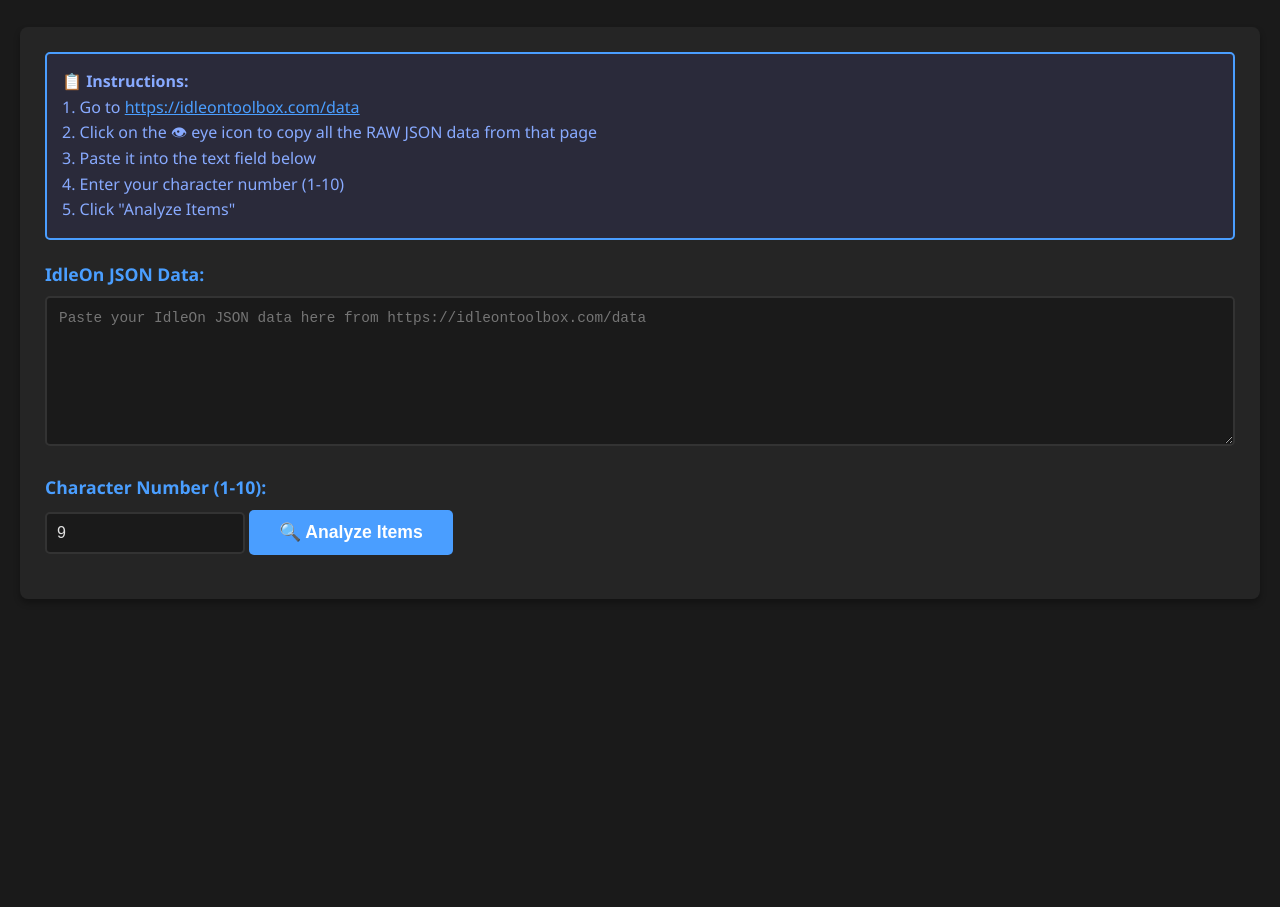
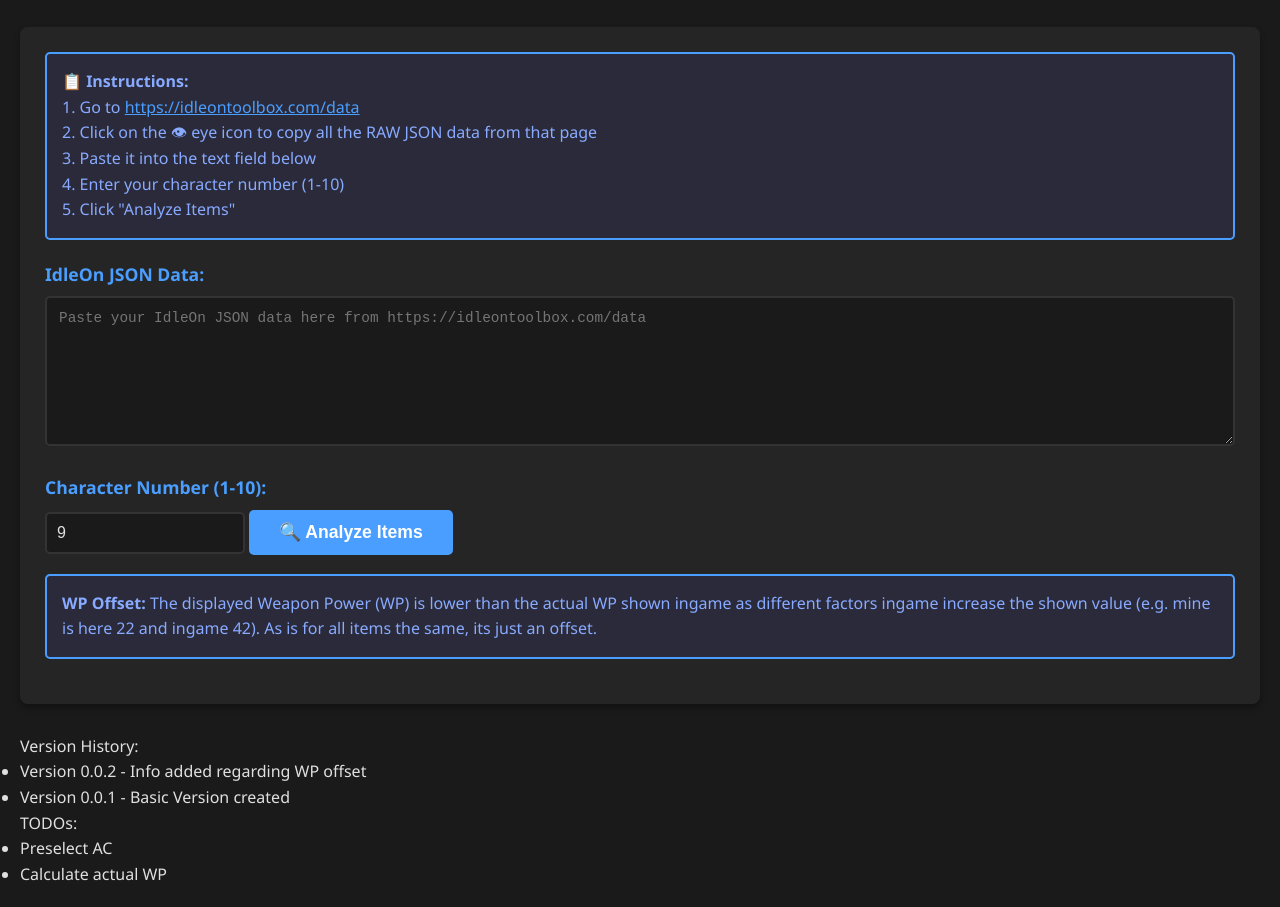
Before and after one commit to eXpire163/arcane-cultist, a plain HTML site: page index.html in a window 1280 px wide. Shown: the part 125-1032 px from the top of the page. Before the commit the page ends 800 px from the top, so only its background shows below. Drawn offline with Linux system fonts and the light colour scheme.

Commit message:
Add todos and hints

```diff
--- a/index.html
+++ b/index.html
@@ -219,7 +219,13 @@
             <label for="playerNumber">Character Number (1-10):</label>
             <input type="number" id="playerNumber" min="1" max="10" value="9" />
 
-            <button onclick="analyzeData()">🔍 Analyze Items</button>
+            <button onclick="analyzeData()">🔍 Analyze Items</button><br />
+            <div class="info">
+                <strong>WP Offset:</strong>
+                The displayed Weapon Power (WP) is lower than the actual WP shown ingame as different
+                factors ingame increase the shown value (e.g. mine is here 22 and ingame 42). As is for all items the
+                same, its just an offset.
+            </div>
 
             <div id="message"></div>
         </div>
@@ -240,6 +246,16 @@
                 <div id="ringsStat2Table"></div>
             </div>
         </div>
+        Version History:<br>
+        <ul>
+            <li>Version 0.0.2 - Info added regarding WP offset</li>
+            <li>Version 0.0.1 - Basic Version created</li>
+        </ul>
+        TODOs:<br>
+        <ul>
+            <li>Preselect AC</li>
+            <li>Calculate actual WP</li>
+        </ul>
     </div>
 
     <script src="arcane.js"></script>
```
